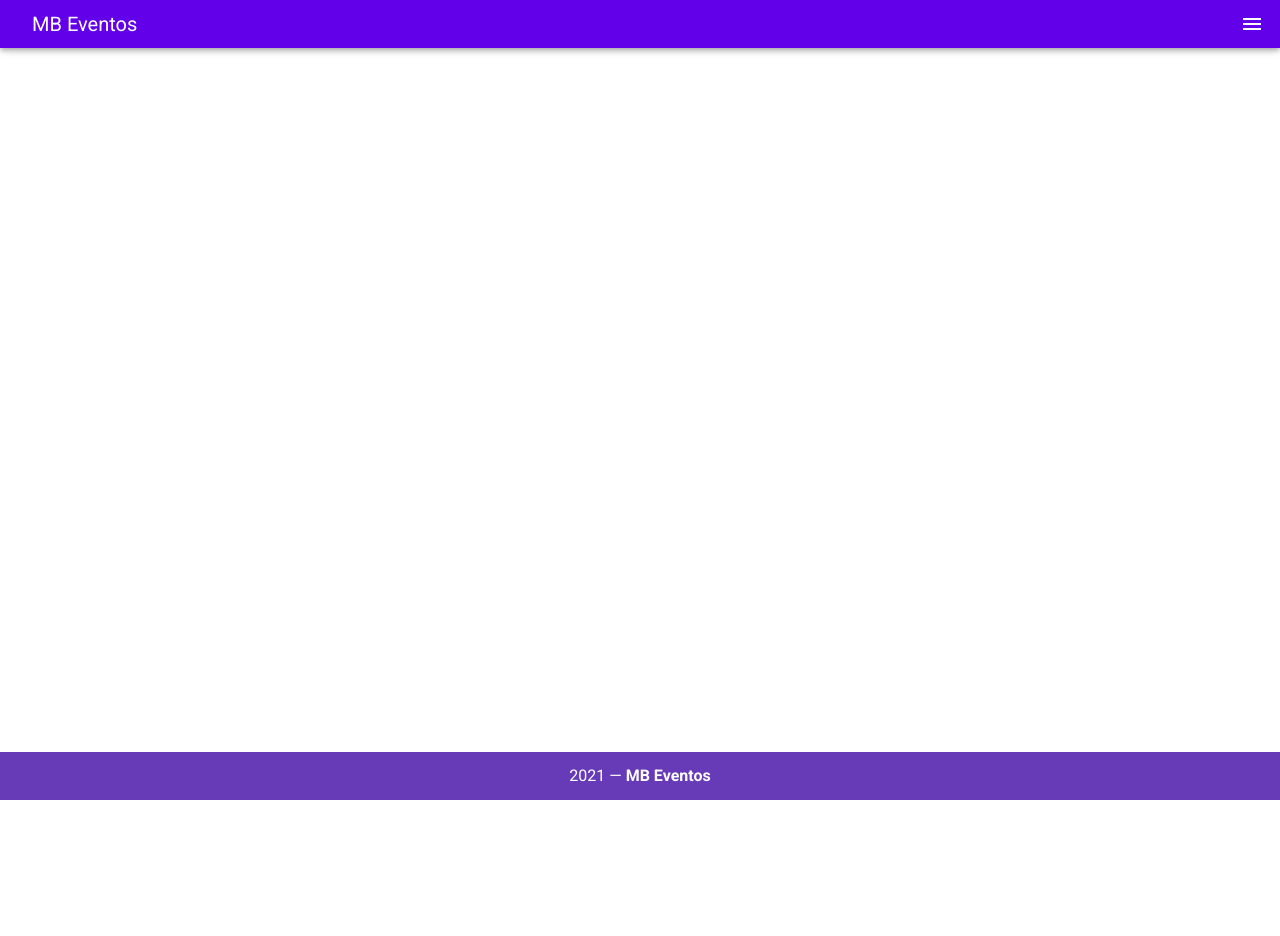
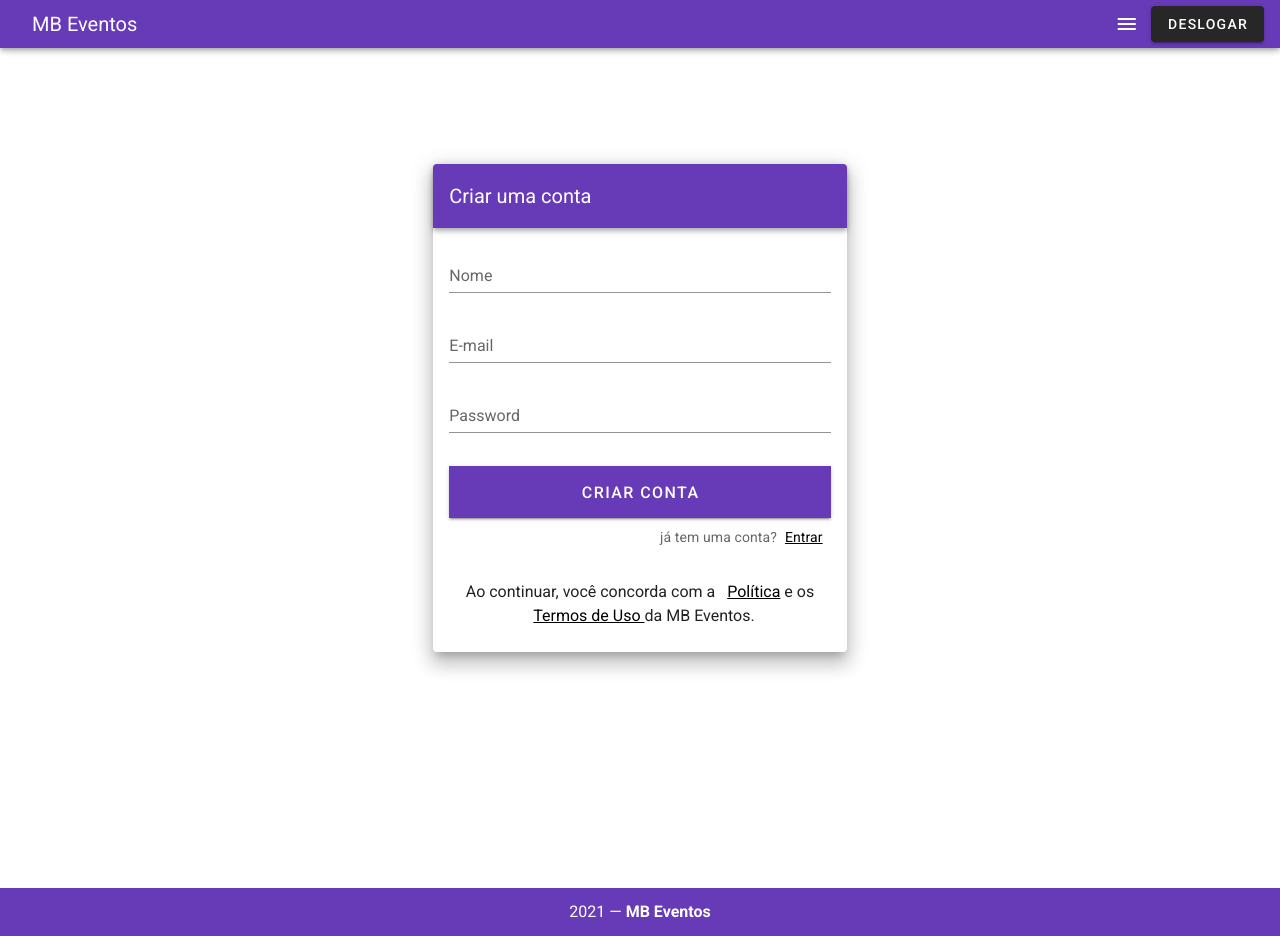
Before and after one commit to romulosous/mb-eventos, a Vue app: page /sign-up in a window 1280 px wide. Before the commit the page ends 800 px from the top, so only its background shows below. Built offline with nearby package versions, Linux system fonts and the light colour scheme.

Commit message:
authenticate with Firebase and SignUp component

```diff
--- a/src/App.vue
+++ b/src/App.vue
@@ -1,17 +1,17 @@
 <template>
   <v-app id="app">
-    <template v-if="!this.$route.path.includes('login')">
-      <Header />
-      <v-main>
-        <router-view />
-      </v-main>
-      <Footer />
-    </template>
-    <v-content v-else>
+    <!-- <template v-if="!this.$route.path.includes('login')"> -->
+    <Header />
+    <v-main>
+      <router-view />
+    </v-main>
+    <Footer />
+    <!-- </template> -->
+    <!-- <v-content v-else>
       <keep-alive>
         <router-view />
       </keep-alive>
-    </v-content>
+    </v-content> -->
   </v-app>
 </template>
 
@@ -29,3 +29,6 @@ export default {
   }),
 };
 </script>
+
+<style>
+</style>
--- a/src/components/EventList.vue
+++ b/src/components/EventList.vue
@@ -74,7 +74,6 @@ export default {
     async getEvents() {
       const { data } = await api.get("/events");
       this.events = data;
-      console.log(data);
     },
   },
 };
--- a/src/components/Header.vue
+++ b/src/components/Header.vue
@@ -1,19 +1,37 @@
 <template>
   <div>
-    <v-app-bar color="deep-purple accent-4" dense dark>
+    <v-app-bar color="deep-purple" class="mb-10" dense dark>
       <v-toolbar-title class="ml-4">MB Eventos</v-toolbar-title>
 
       <v-spacer></v-spacer>
 
-      <v-app-bar-nav-icon></v-app-bar-nav-icon>
+      <v-app-bar-nav-icon> </v-app-bar-nav-icon>
+      <v-btn @click="signOut">Deslogar</v-btn>
     </v-app-bar>
   </div>
 </template>
 
 
 <script>
+import {
+  getAuth,
+  GoogleAuthProvider,
+  signInWithPopup,
+  signInWithEmailAndPassword,
+  signOut,
+} from "firebase/auth";
 export default {
   name: "Header",
+  methods: {
+    signOut() {
+      getAuth()
+        .signOut()
+        .then(() => {
+          console.log("desloguei");
+          this.$router.replace("login");
+        });
+    },
+  },
 };
 </script>
 
--- a/src/main.js
+++ b/src/main.js
@@ -9,6 +9,7 @@ import store from './store'
 import vuetify from './plugins/vuetify'
 import "./plugins/firebase"
 
+
 Vue.config.productionTip = false
 
 new Vue({
--- a/src/router/index.js
+++ b/src/router/index.js
@@ -2,20 +2,39 @@ import Vue from 'vue'
 import VueRouter from 'vue-router'
 import Home from '../views/Home.vue'
 import Login from '../views/Login.vue'
+import SignUp from '../views/SignUp.vue'
+
+// Na hora que abrir a primeira tela, vai importar todo mundo...acessar 100 telas mesmo que só acesse duas...performace
+
+import { getAuth } from '@firebase/auth'
 
 Vue.use(VueRouter)
 
 const routes = [
   {
     path: '/',
-    name: 'Home',
-    component: Home
+    name: 'Home', //redirecionament programavel..mandar redirecionar para uma rota especifica
+    component: Home,
+    meta: {
+      requestAuth: true
+    }
   },
   {
     path: '/login',
     name: 'Login',
     component: Login
   },
+  {
+    path: '/sign-up',
+    name: 'SignUp',
+    component: SignUp
+  },
+  {
+    path: '*',
+    name: 'NotFound',
+    // component: Home
+    component: () => import("../views/NotFound.vue")
+  }
   // route level code-splitting
   // this generates a separate chunk (about.[hash].js) for this route
   // which is lazy-loaded when the route is visited.
@@ -28,4 +47,22 @@ const router = new VueRouter({
   routes
 })
 
+// router.beforeEach((to, from, next) => {
+//   const LOGIN = "/login"
+//   const AUTHENTICATED_PAGE = "/"
+//   getAuth().onAuthStateChanged(user => {
+//     if (user) {
+//       if (to.path === LOGIN) {
+//         console.log(user)
+//         next({ path: AUTHENTICATED_PAGE })
+//       }
+//       next()
+//     } else {
+//       if (to.path !== LOGIN) {
+//         next({ path: LOGIN })
+//       }
+//     }
+//   })
+// })
+
 export default router
--- a/src/views/Login.vue
+++ b/src/views/Login.vue
@@ -1,21 +1,27 @@
 <template>
-  <v-content>
-    <v-container fluid fill-height>
-      <v-layout align-center justify-center>
-        <v-flex xs12 sm8 md4>
-          <v-card style="height: 320px" class="elevation-12">
-            <v-toolbar dark color="purple">
-              <v-toolbar-title>Fazer Login</v-toolbar-title>
+  <v-app>
+    <!-- <v-container class="fill-height" fluid> -->
+    <v-container class="mt-16" fluid>
+      <v-row align="center" justify="center" dense>
+        <v-col cols="12" sm="8" lg="4">
+          <v-card class="elevation-12">
+            <v-toolbar dark color="deep-purple">
+              <v-toolbar-title>Login</v-toolbar-title>
             </v-toolbar>
 
             <v-card-text>
-              <v-form ref="form" v-model="valid" lazy-validation>
-                <v-container>
+              <v-form
+                ref="form"
+                v-model="valid"
+                @submit="login"
+                lazy-validation
+              >
                 <v-text-field
                   single-line
+                  :rules="emailRules"
+                  placeholder="Informe seu email"
                   v-model="email"
-                    :rules="emailRules"
-                    label="E-mail"
+                  type="email"
                   required
                   ><v-icon slot="prepend" color="deep-purple accent-1">
                     mdi-account
@@ -25,30 +31,44 @@
                 <v-text-field
                   single-line
                   id="password"
-                    name="password"
-                    label="Password"
+                  v-model="password"
+                  placeholder="Informe sua senha"
                   type="password"
                 >
                   <v-icon slot="prepend" color="deep-purple accent-1">
                     mdi-lock
                   </v-icon>
                 </v-text-field>
-                </v-container>
+                <v-btn
+                  class="rounded-0 mt-3"
+                  color="deep-purple"
+                  x-large
+                  block
+                  dark
+                  @click="login"
+                  >Entrar</v-btn
+                >
+                <v-card-actions>
+                  <v-checkbox color="black" label="Remember me"></v-checkbox>
+                  <v-spacer></v-spacer>
+                  Não tem uma conta?
+                  <router-link
+                    style="color: #000000"
+                    class="ml-1"
+                    to="/sign-up"
+                  >
+                    Inscrever-se</router-link
+                  >
+                </v-card-actions>
               </v-form>
             </v-card-text>
-            <v-card-actions>
-              <v-spacer></v-spacer>
 
-              <v-btn color="purple" class="white--text ml-4" to="/"
-                >Entrar</v-btn
-              >
-              <v-spacer></v-spacer>
-            </v-card-actions>
+            <v-divider></v-divider>
           </v-card>
-        </v-flex>
-      </v-layout>
+        </v-col>
+      </v-row>
     </v-container>
-  </v-content>
+  </v-app>
 </template>
 
 
@@ -58,11 +78,40 @@ import {
   getAuth,
   GoogleAuthProvider,
   signInWithPopup,
+  signInWithEmailAndPassword,
   signOut,
 } from "firebase/auth";
 
 export default {
+  data: () => ({
+    valid: false,
+    email: "",
+    password: "",
+    emailRules: [
+      (v) =>
+        !v ||
+        /^\w+([.-]?\w+)*@\w+([.-]?\w+)*(\.\w{2,3})+$/.test(v) ||
+        "E-mail inválido",
+    ],
+  }),
   methods: {
+    login() {
+      const auth = getAuth();
+      signInWithEmailAndPassword(auth, this.email, this.password)
+        .then((userCredencial) => {
+          // Signed in
+          const user = userCredencial.user;
+          this.$router.push("/");
+          // this.$router.replace("/");
+          console.log(user);
+        })
+        .catch((error) => {
+          const errorCode = error.code;
+          const errorMessage = error.message;
+          alert("Não foi possivel realizar o login. " + errorMessage);
+          console.log(errorMessage);
+        });
+    },
     firebaseConfigs() {
       const googleAuthProvider = new GoogleAuthProvider();
 
--- /dev/null
+++ b/src/views/NotFound.vue
@@ -0,0 +1,28 @@
+<template>
+  <div class="NotFound">
+    <v-container>
+      <v-layout row wrap>
+        <v-flex xs12>
+          <v-card height="400" color="transparent" flat>
+            <div class="display-3 mt-5">404 - Page not found.</div>
+            <div class="grey--text lighten-5">
+              The page you are trying to get to never existed in this reality,
+              or has migrated to a parallel universe.
+            </div>
+            <div class="paragraph-text mt-2">
+              <br />
+              <br />Try going back to home page and repeating your action. Or,
+              contact MB Eventos for support.
+            </div>
+          </v-card>
+        </v-flex>
+      </v-layout>
+    </v-container>
+  </div>
+</template>
+
+<style>
+.paragraph-text {
+  font-size: 18px;
+}
+</style>
--- /dev/null
+++ b/src/views/SignUp.vue
@@ -0,0 +1,122 @@
+ <template>
+  <v-app>
+    <!-- <v-container class="fill-height" fluid> -->
+    <v-container class="mt-16" fluid>
+      <v-row align="center" justify="center" dense>
+        <v-col cols="12" sm="8" lg="4">
+          <v-card class="elevation-12">
+            <v-toolbar dark color="deep-purple">
+              <v-toolbar-title>Criar uma conta</v-toolbar-title>
+            </v-toolbar>
+
+            <v-card-text>
+              <v-form ref="form" v-model="valid" lazy-validation>
+                <v-text-field
+                  single-line
+                  :rules="nameRules"
+                  label="Nome"
+                  v-model="name"
+                  type="name"
+                  required
+                ></v-text-field>
+                <v-text-field
+                  single-line
+                  :rules="emailRules"
+                  label="E-mail"
+                  v-model.lazy="email"
+                  type="email"
+                  required
+                ></v-text-field>
+
+                <v-text-field
+                  single-line
+                  id="password"
+                  v-model.lazy="password"
+                  :rules="passwordRules"
+                  label="Password"
+                  type="password"
+                >
+                </v-text-field>
+                <v-btn
+                  :disabled="!valid"
+                  class="rounded-0 mt-3"
+                  color="deep-purple"
+                  x-large
+                  block
+                  dark
+                  @click="signUp"
+                  >Criar conta</v-btn
+                >
+                <v-card-actions class="text--secondary">
+                  <v-spacer></v-spacer>
+                  já tem uma conta?
+                  <router-link
+                    :to="{ name: 'Login' }"
+                    class="pl-2"
+                    style="color: #000000"
+                    >Entrar</router-link
+                  >
+                </v-card-actions>
+              </v-form>
+            </v-card-text>
+            <v-card-actions class="ml-6 mr-6 text-center">
+              <p>
+                Ao continuar, você concorda com a
+                <a href="#" class="pl-2" style="color: #000000">Política</a> e
+                os
+                <a href="#" class="pl-2" style="color: #000000"
+                  >Termos de Uso
+                </a>
+                da MB Eventos.
+              </p>
+            </v-card-actions>
+          </v-card>
+        </v-col>
+      </v-row>
+    </v-container>
+  </v-app>
+</template>
+
+<script>
+import { getAuth, createUserWithEmailAndPassword } from "firebase/auth";
+export default {
+  name: "SignUp",
+  data: () => ({
+    valid: false,
+    name: "",
+    nameRules: [
+      (v) => !!v || "Nome é Obrigatório",
+      (v) => v.length <= 10 || "O nome deve ter menos de 10 caracteres",
+    ],
+    email: "",
+    emailRules: [
+      (v) =>
+        !v ||
+        /^\w+([.-]?\w+)*@\w+([.-]?\w+)*(\.\w{2,3})+$/.test(v) ||
+        "E-mail inválido",
+    ],
+    password: "",
+    passwordRules: [
+      (v) => !!v || "",
+      (v) =>
+        v.length >= 8 || "Senha inválida! deve conter no minimo 8 caracteres",
+    ],
+  }),
+  methods: {
+    signUp() {
+      const auth = getAuth();
+      createUserWithEmailAndPassword(auth, this.email, this.password)
+        .then((userCredential) => {
+          // Signed in
+          const user = userCredential.user;
+          console.log(user);
+        })
+        .catch((error) => {
+          const errorCode = error.code;
+          const errorMessage = error.message;
+          console.log(errorCode, errorMessage);
+        });
+    },
+  },
+};
+</script>
```
Also changed, not shown: src/components/SignUp.vue (deleted, +0 -84 lines). Lines whose indentation alone changed are shown as unchanged.
